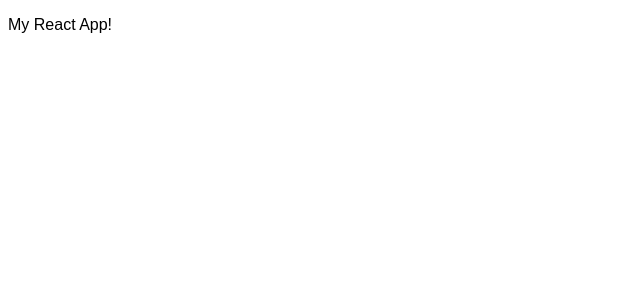
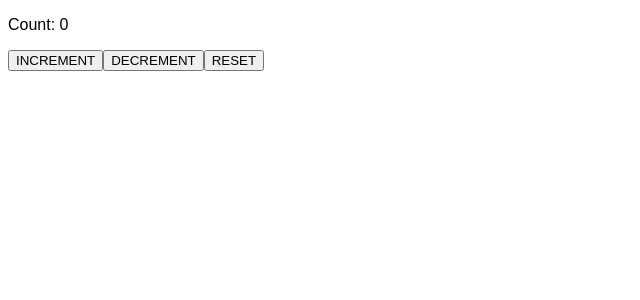
Before and after one commit to HriqueP/ReactJS, a React (Vite) app: page / in a window 1280 px wide. Shown: the top 300 px of the page, without its empty margins (0-640 px from the left). Built offline with nearby package versions, Linux system fonts and the light colour scheme.

Commit message:
updater-function explanation

```diff
--- a/src/App.jsx
+++ b/src/App.jsx
@@ -1,7 +1,9 @@
+import UpdaterFunction from "./updater_functions/UpdaterFunction.jsx";
+
 function App() {
   return (
     <>
-      <p>My React App!</p>
+      <UpdaterFunction />
     </>
   );
 }
--- /dev/null
+++ b/src/updater_functions/UpdaterFunction.jsx
@@ -0,0 +1,62 @@
+import React, { useState } from "react";
+
+function UpdaterFunction() {
+  /* Funções de Update
+  Normalmente são funções passadas como argumentos para o setState()
+  Permitem updates seguros baseados no state anterior
+  Usado com multiplos state updates e funções asincronas
+
+  Usar funções de update é considerado boas práticas
+
+  Ex: setYear(updater function) -> Normalmente uma arrow function
+  */
+
+  const [count, setCount] = useState(0);
+
+  function increment() {
+    /*
+    Usa o state ATUAL para calcular o PROXIMO
+    set functions não acionam um update
+    PROXIMO state se torna o ATUAL quando acontecer um update
+
+    Isso acontece
+    setCount(count + 1);
+    setCount(count + 1);
+    UPDATE AQUI
+
+    É como se isso acontesse
+    setCount(0 + 1);
+    setCount(0 + 1);
+    */
+
+    // Jeito correto
+    /*
+    Usa o state PENDENTE para calcular o PROXIMO state
+    React coloca funções de update em queue
+    No proximo render, ele as chama em ordem
+    */
+    setCount((count) => count + 1);
+    setCount((count) => count + 1);
+  }
+
+  function decrement() {
+    setCount((count) => count - 1);
+    setCount((count) => count - 1);
+    setCount((count) => count - 1);
+  }
+
+  function reset() {
+    setCount(0);
+  }
+
+  return (
+    <div>
+      <p>Count: {count}</p>
+      <button onClick={increment}>INCREMENT</button>
+      <button onClick={decrement}>DECREMENT</button>
+      <button onClick={reset}>RESET</button>
+    </div>
+  );
+}
+
+export default UpdaterFunction;
```
Also changed, not shown: src/updater_functions/UpdaterFunction.module.css (added).
